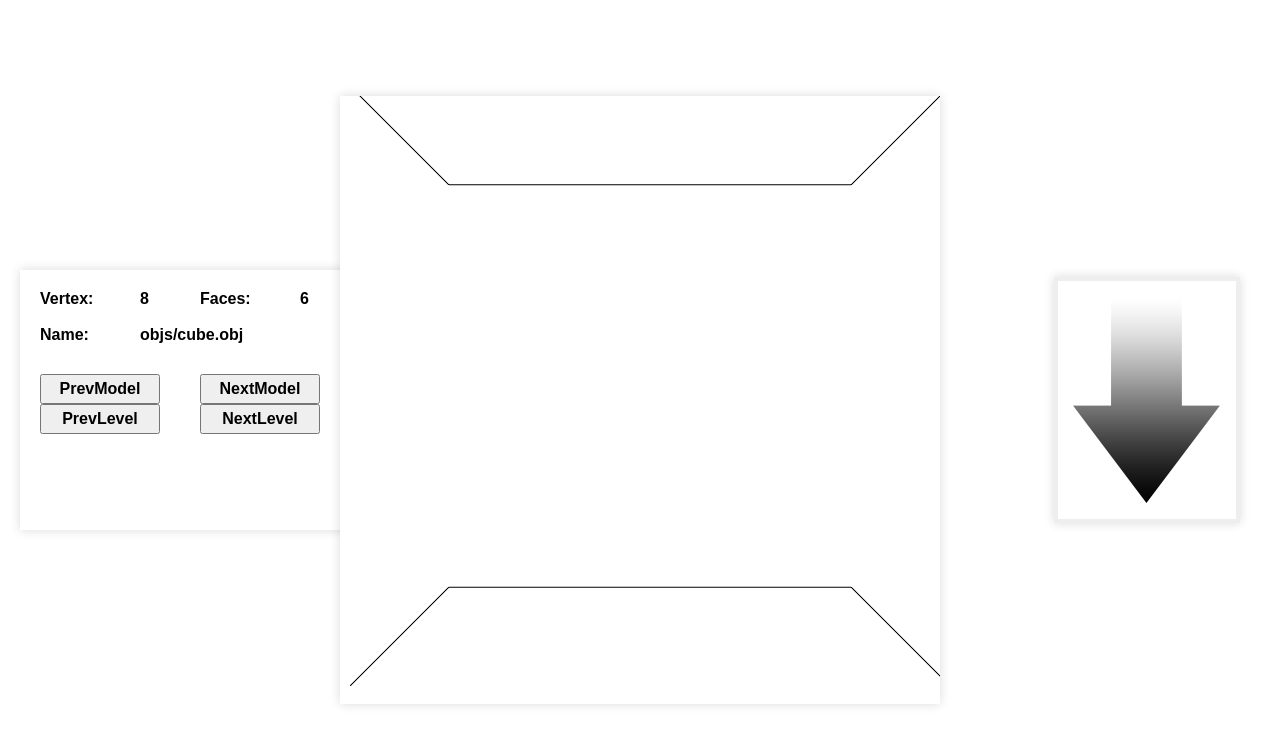
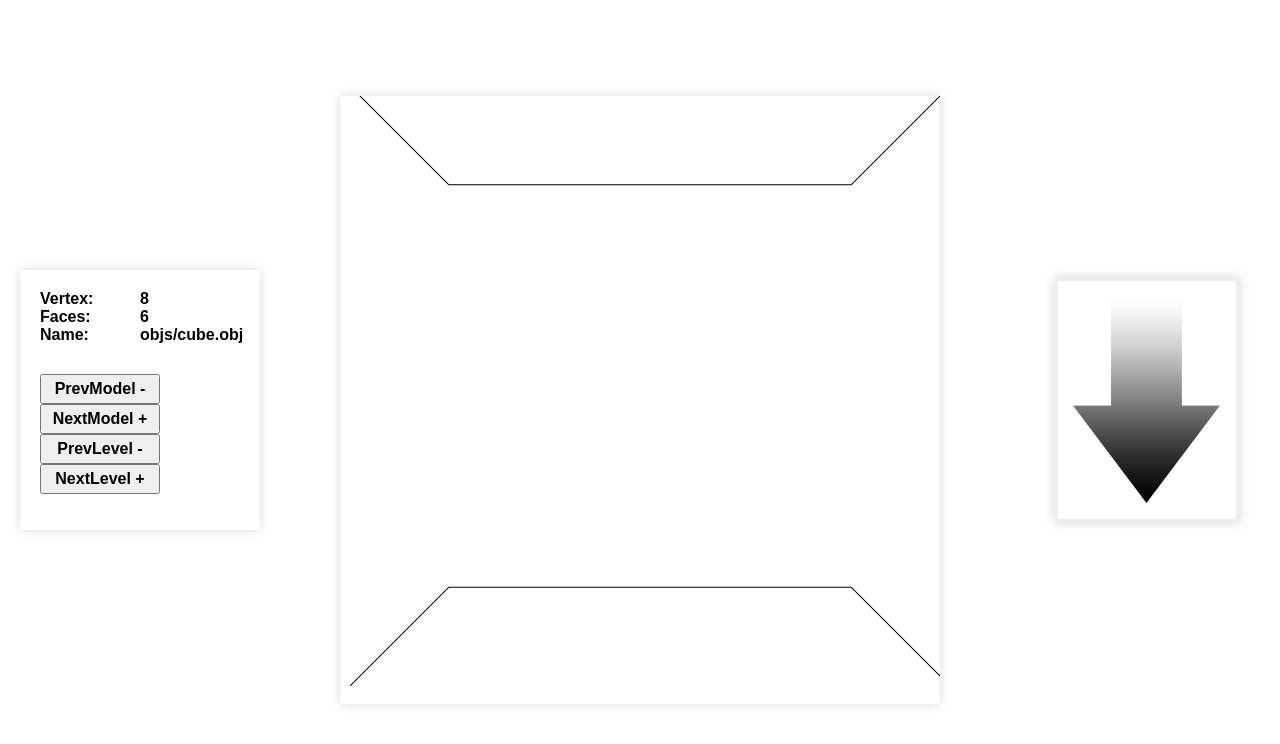
Before and after one commit to ibreschi/fean9r.github.com, a plain HTML site: page catmull-clark/index.html in a window 1280 px wide. Drawn offline with nearby package versions, Linux system fonts and the light colour scheme.

Commit message:
css modifications

```diff
--- a/catmull-clark/Controller.js
+++ b/catmull-clark/Controller.js
@@ -100,7 +100,7 @@ Controller.prototype.InitModels= function(){
   console.log("Bigguy added");
 
   console.log("Adding a Monsterfrog");
-  this.add_obj("objs/monsterfrog.obj",3);
+  this.add_obj("objs/frog.obj",3);
   console.log("Monsterfrog added");
   var tEnd = new Date().valueOf();
   console.log("total Time :",tEnd-tStart);
--- a/catmull-clark/index.html
+++ b/catmull-clark/index.html
@@ -65,24 +65,24 @@ $(document).ready(function(){
 
 <body  bgColor=white style="top=10%;">
   <div class="leftControls">
-	<div          class="info" style="position:relative; left:0px; width:130px;">Vertex:</div>
+	<div          class="info" style="position:relative; width:130px;">Vertex:</div>
 	<div id="numV" class="info" style="position:relative; left:100px; top:-18px;width: 60px;">XX</div>
-	<div          class="info" style="position:relative; left:160px; top:-36px;width:130px;">Faces:</div>
-	<div id="numF" class="info" style="position:relative; left:260px; top:-54px;width: 60px;">XX</div>
+	<div          class="info" style="position:relative;  width:130px; top:-18px;">Faces:</div>
+	<div id="numF" class="info" style="position:relative; left:100px; top:-36px;width: 60px;">XX</div>
 	<div          class="info" style="position:relative; left:0px; top:-36px;width:130px;">Name:</div>
 	<div id="nameModel" class="info" style="position:relative; left:100px; top:-54px;width: 60px;">XX</div>
 
 	<div id="b1"  class="info" style="position:relative; left: 0px; top:-24px">
-		<button type="button"  class="btn" style="width:120px;" onClick="PrevModel()">PrevModel</button>
+		<button type="button"  class="btn" style="width:120px;" onClick="PrevModel()">PrevModel -</button>
 	</div>
-	<div id="b2"  class="info" style="position:relative; left: 160px;top:-54px;">
-		<button type="button"  class="btn" style="width:120px;" onClick="NextModel()">NextModel</button>
+	<div id="b2"  class="info" style="position:relative;top:-24px;">
+		<button type="button"  class="btn" style="width:120px;" onClick="NextModel()">NextModel +</button>
 	</div>
-	<div id="b01"  class="info" style="position:relative; left: 0;top:-54px;">
-		<button type="button"  class="btn" style="width:120px;" onClick="PrevLevel()">PrevLevel</button>
+	<div id="b01"  class="info" style="position:relative; left: 0;top:-24px;">
+		<button type="button"  class="btn" style="width:120px;" onClick="PrevLevel()">PrevLevel -</button>
 	</div>
-	<div id="b00"  class="info" style="position:relative; left: 160px;top:-84px;">
-		<button type="button"  class="btn" style="width:120px;" onClick="NextLevel()">NextLevel</button>
+	<div id="b00"  class="info" style="position:relative; top:-24px;">
+		<button type="button"  class="btn" style="width:120px;" onClick="NextLevel()">NextLevel +</button>
 	</div>
 
 </div>
--- a/catmull-clark/styles.css
+++ b/catmull-clark/styles.css
@@ -4,10 +4,11 @@
 	padding: 20px 20px 40px 20px;
 	position : relative;
 	height: 200px;
-	width: 300px;
+	width: 200px;
   		-webkit-box-shadow: 0 0 10px rgba(0, 0, 0, 0.15);
 	   -moz-box-shadow: 0 0 10px rgba(0, 0, 0, 0.15);
 	        box-shadow: 0 0 10px rgba(0, 0, 0, 0.15);
+	        z-index: 1;
 }
 .className{
 	width:400px;
```
Also changed, not shown: catmull-clark/objs/frog.obj (renamed from catmull-clark/objs/monsterfrog.obj).
